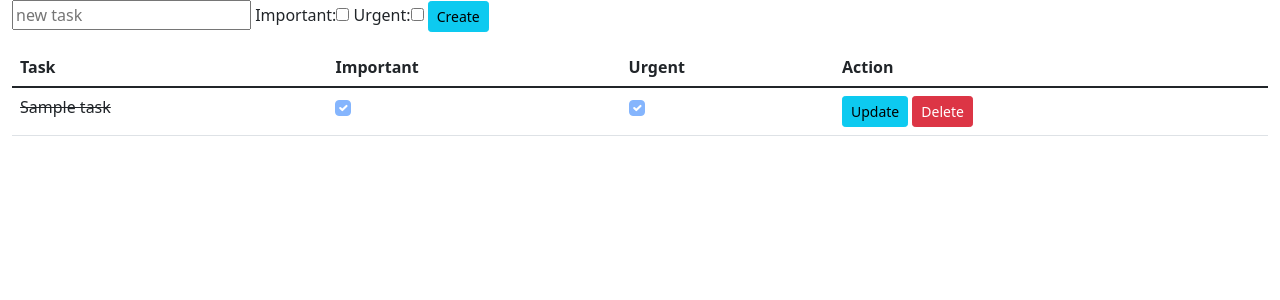
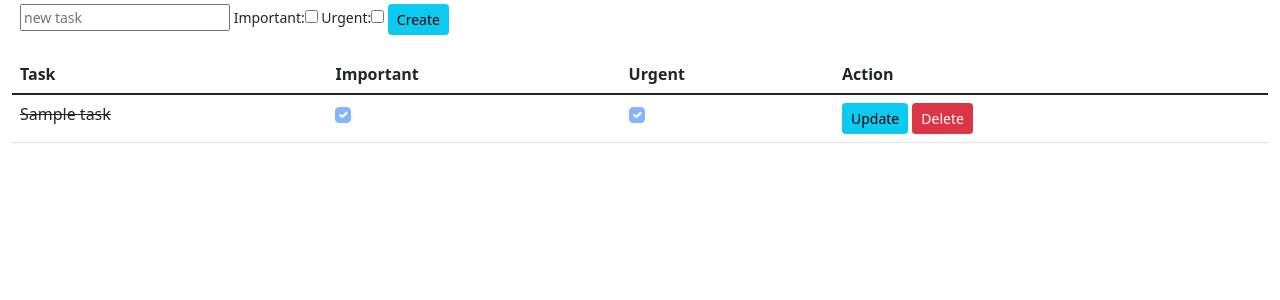
Before and after one commit to greg-latuszek/django_eisenhowermatrix, a Django app: page / in a window 1280 px wide. Shown: the part 56-356 px from the top of the page. Run offline with Django 4.2, Linux system fonts and the light colour scheme; tables that the repository leaves empty hold one stand-in row (values such as "Sample post").

Commit message:
list template - format form using bootstrap

```diff
--- a/tasks/templates/tasks/list.html
+++ b/tasks/templates/tasks/list.html
@@ -15,8 +15,10 @@
 
     <form method="POST" action="/">
         {% csrf_token %}
-        {{form.name}} Important:{{form.important}} Urgent:{{form.urgent}}
-        <input class="btn btn-info btn-sm" type="submit" name="CreateTask" value="Create">
+        <div class="form-group form-control-sm">
+            {{form.name}} Important:{{form.important}} Urgent:{{form.urgent}}
+            <input class="btn btn-info btn-sm" type="submit" name="CreateTask" value="Create">
+        </div>
     </form>
 
     <table class="table table-hover">
```
